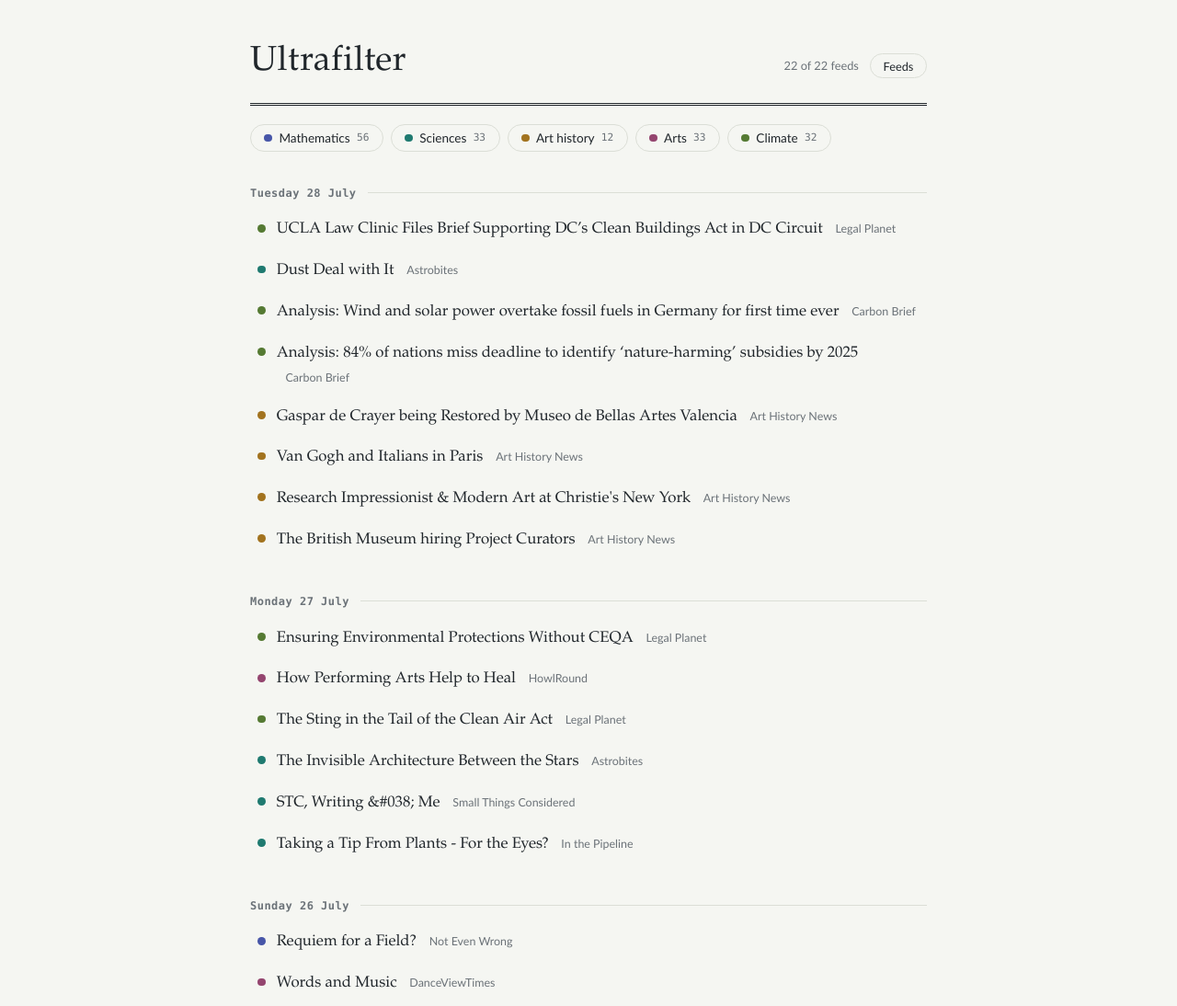
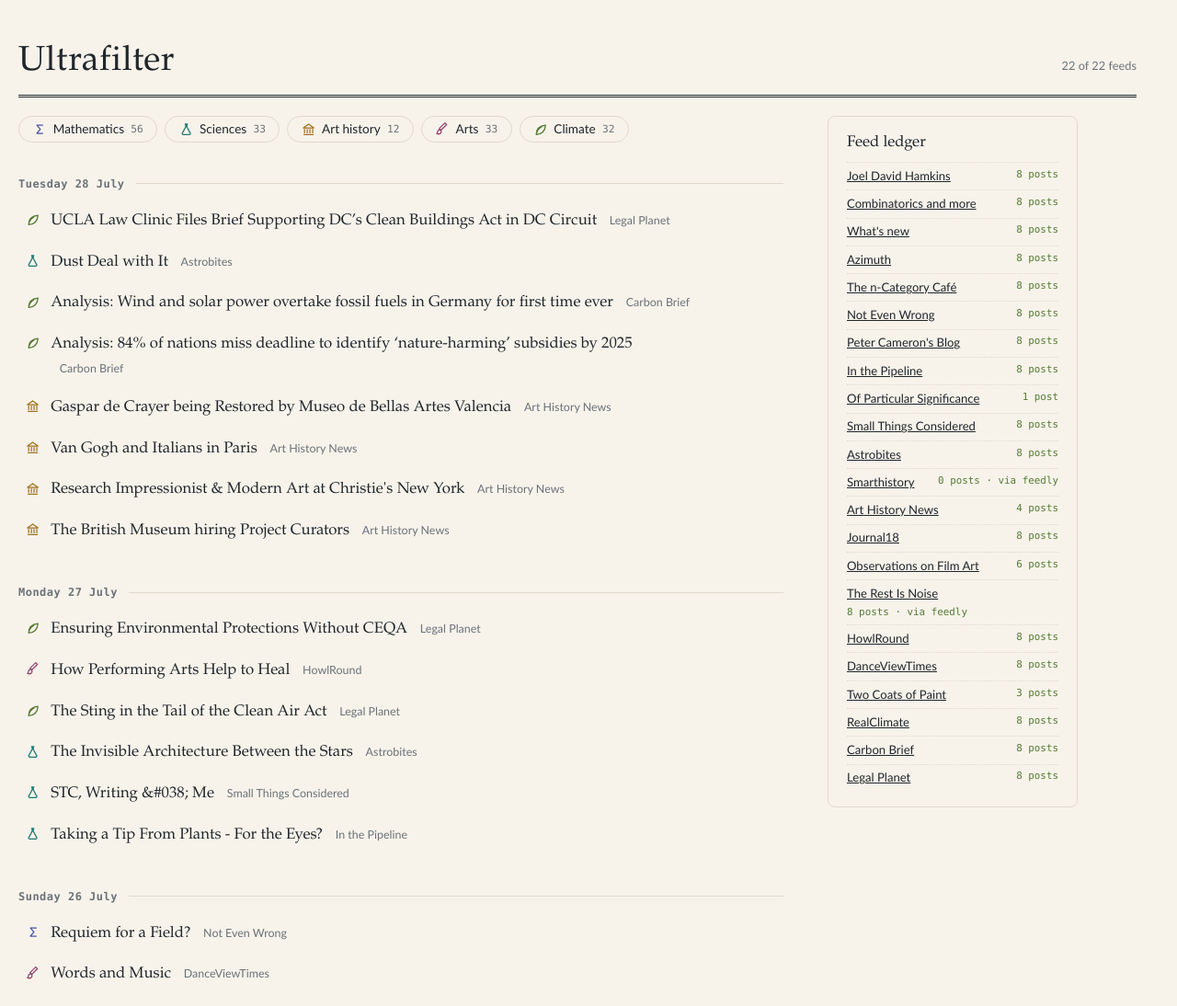
Before and after one commit to mschachner/ultrafilter, a website: page index.html in a window 1280 px wide. Shown: the top 1094 px of the page at 92% size. Drawn offline with Linux system fonts and the light colour scheme.

Commit message:
Stylistic updates

```diff
--- a/index.html
+++ b/index.html
@@ -12,12 +12,12 @@
 <title>Ultrafilter</title>
 <style>
   :root {
-    --bg: #F5F6F2;
+    --bg: #F7F3EB;
     --ink: #20262B;
     --muted: #6B7278;
     --faint: #9AA1A6;
-    --line: #DBDED6;
-    --hover: #EBEDE6;
+    --line: #E0D9CB;
+    --hover: #EFEAE0;
     --display: "Iowan Old Style", "Palatino Linotype", Palatino, Georgia, serif;
     --body: Seravek, "Gill Sans", "Segoe UI", system-ui, -apple-system, sans-serif;
     --mono: "SF Mono", Menlo, Consolas, monospace;
@@ -31,9 +31,11 @@
     line-height: 1.5;
     padding: 2.5rem 1.25rem 5rem;
   }
-  .wrap { max-width: 46rem; margin: 0 auto; }
+  .wrap { max-width: 76rem; }
+  .cols { display: flex; gap: 3rem; align-items: flex-start; }
+  .main { flex: 1; min-width: 0; max-width: 52rem; }
 
-  header { border-bottom: 3px double var(--ink); padding-bottom: 1rem; }
+  header { border-bottom: 3px double var(--ink); padding-bottom: .4rem; }
   .mast-row { display: flex; align-items: baseline; justify-content: space-between; flex-wrap: wrap; gap: .5rem; }
   h1 { font-family: var(--display); font-weight: 400; font-size: 2.35rem; letter-spacing: .01em; }
   .mast-tools { display: flex; align-items: center; gap: .75rem; font-size: .8rem; color: var(--muted); }
@@ -49,18 +51,19 @@
   .chips { display: flex; flex-wrap: wrap; gap: .5rem; margin: 1.25rem 0 0; }
   .chip { display: inline-flex; align-items: center; gap: .45rem; border: 1px solid var(--line);
           border-radius: 999px; background: none; padding: .35rem .9rem; font-size: .85rem; }
-  .chip .dot { width: .55rem; height: .55rem; border-radius: 50%; background: var(--dot, var(--faint)); }
   .chip .n { color: var(--muted); font-family: var(--mono); font-size: .7rem; }
   .chip[aria-pressed="true"] { background: var(--ink); border-color: var(--ink); color: #fff; }
   .chip[aria-pressed="true"] .n { color: #cfd4d8; }
 
-  #ledger { display: none; margin-top: 1.25rem; border: 1px solid var(--line); border-radius: .5rem;
-            padding: 1rem 1.25rem; font-size: .82rem; }
-  #ledger.open { display: block; }
+  .ticon { width: .95rem; height: .95rem; flex: none; color: var(--dot, var(--faint)); }
+
+  #ledger { flex: none; width: 17rem; position: sticky; top: 1.5rem; margin-top: 1.25rem;
+            border: 1px solid var(--line); border-radius: .5rem; padding: 1rem 1.25rem; font-size: .82rem; }
   #ledger h2 { font-family: var(--display); font-weight: 400; font-size: 1.05rem; margin-bottom: .5rem; }
-  .ledger-row { display: flex; justify-content: space-between; gap: 1rem; padding: .3rem 0; border-top: 1px dotted var(--line); }
+  .ledger-row { display: flex; justify-content: space-between; flex-wrap: wrap; gap: .15rem .75rem;
+                padding: .3rem 0; border-top: 1px dotted var(--line); }
   .ledger-row a { color: var(--ink); }
-  .ledger-status { font-family: var(--mono); font-size: .7rem; text-align: right; max-width: 20rem; word-break: break-word; }
+  .ledger-status { font-family: var(--mono); font-size: .68rem; word-break: break-word; }
   .ok { color: #557A33; }
   .fail { color: #A33B2E; }
 
@@ -69,8 +72,11 @@
   .dateline::after { content: ""; flex: 1; border-top: 1px solid var(--line); }
   .post { display: flex; gap: .75rem; padding: .55rem .5rem; border-radius: .4rem; align-items: baseline; }
   .post:hover { background: var(--hover); }
-  .post .dot { flex: none; width: .55rem; height: .55rem; border-radius: 50%; background: var(--dot, var(--faint)); position: relative; top: -.05rem; }
+  .post .ticon { position: relative; top: .15rem; }
   .post-main { min-width: 0; }
+  .post .copy { flex: none; margin-left: auto; font-size: .7rem; padding: .15rem .6rem;
+                color: var(--muted); opacity: 0; }
+  .post:hover .copy, .post:focus-within .copy { opacity: 1; }
   .post-title { font-family: var(--display); font-size: 1.05rem; color: var(--ink); text-decoration: none; }
   .post-title:hover { text-decoration: underline; text-underline-offset: 3px; }
   .post-title:visited { color: var(--muted); }
@@ -78,10 +84,16 @@
 
   #status-line { margin-top: 2rem; color: var(--muted); font-size: .9rem; }
 
-  @media (prefers-reduced-motion: no-preference) { .post { transition: background .12s ease; } }
+  @media (prefers-reduced-motion: no-preference) { .post { transition: background .12s ease; } .post .copy { transition: opacity .12s ease; } }
+  @media (max-width: 64rem) {
+    .cols { flex-direction: column; gap: 0; }
+    .main { max-width: none; }
+    #ledger { position: static; width: auto; align-self: stretch; order: 1; }
+  }
   @media (max-width: 480px) {
     .post { flex-wrap: wrap; }
     .post-src { margin-left: 1.3rem; }
+    .post .copy { opacity: 1; }
   }
 </style>
 </head>
@@ -93,17 +105,18 @@
       <h1>Ultrafilter</h1>
       <div class="mast-tools">
         <span id="report">Loading&hellip;</span>
-        <button id="toggle-ledger" aria-expanded="false">Feeds</button>
       </div>
     </div>
   </header>
 
-  <div class="chips" id="chips" role="group" aria-label="Filter by topic"></div>
-
-  <section id="ledger" aria-label="Feed status"></section>
-
-  <main id="list" aria-live="polite"></main>
-  <p id="status-line">Loading posts&hellip;</p>
+  <div class="cols">
+    <div class="main">
+      <div class="chips" id="chips" role="group" aria-label="Filter by topic"></div>
+      <main id="list" aria-live="polite"></main>
+      <p id="status-line">Loading posts&hellip;</p>
+    </div>
+    <aside id="ledger" aria-label="Feed status"></aside>
+  </div>
 
 </div>
 
@@ -126,6 +139,20 @@
   return t ? t.color : "#9AA1A6";
 }
 
+const ICONS = {
+  math:    '<path d="M18 5H8l6 7-6 7h10"/>',                                     // sigma
+  sci:     '<path d="M10 3h4M11 3v5L5.8 17.5A2 2 0 0 0 7.6 21h8.8a2 2 0 0 0 1.8-3.5L13 8V3"/>', // flask
+  arthist: '<path d="M12 3 3 9.5h18L12 3zM5 12v6M9.7 12v6M14.3 12v6M19 12v6M4 21h16"/>',        // temple
+  arts:    '<path d="M20 4l-9.5 9.5-3-3L17 1zM20 4l-3-3M8.5 12.5C6 13 4.5 14.5 4.5 17c0 1.5-1.5 2.5-1.5 2.5s4.5 1.5 6.5-.5c1.4-1.4 1.5-3.5 1.5-3.5z"/>', // brush
+  climate: '<path d="M5 21C5 12 11 6 21 5c-1 10-7 16-16 16zM5 21c1-6 4-10 9-13"/>',             // leaf
+};
+
+function icon(id) {
+  const path = ICONS[id] || '<circle cx="12" cy="12" r="5"/>';
+  return `<svg class="ticon" viewBox="0 0 24 24" fill="none" stroke="currentColor"
+    stroke-width="2" stroke-linecap="round" stroke-linejoin="round" aria-hidden="true">${path}</svg>`;
+}
+
 function visibleCount(topicId) {
   const posts = data?.posts || [];
   return topicId === "all" ? posts.length : posts.filter(p => p.topics.includes(topicId)).length;
@@ -136,7 +163,7 @@
   $("#chips").innerHTML = chips.map(c => `
     <button class="chip" data-topic="${esc(c.id)}" aria-pressed="${activeTopic === c.id}"
       style="--dot:${esc(c.color)}">
-      <span class="dot" aria-hidden="true"></span>
+      ${icon(c.id)}
       ${esc(c.label)} <span class="n">${visibleCount(c.id)}</span>
     </button>`).join("");
   // Clicking the active chip deselects it, returning to the unfiltered view.
@@ -152,11 +179,10 @@
   const rows = feeds.map(f => {
     const ok = f.status === "ok";
     const label = ok
-      ? `${f.count} posts${f.source && f.source !== "direct" ? ` \u00b7 via ${esc(f.source)}` : ""}`
+      ? `${f.count} post${f.count === 1 ? "" : "s"}${f.source && f.source !== "direct" ? ` \u00b7 via ${esc(f.source)}` : ""}`
       : `failed \u2014 ${esc(f.error || "unknown")}`;
     return `<div class="ledger-row">
-      <span><a href="${esc(f.site)}" target="_blank" rel="noopener">${esc(f.name)}</a>
-        <span style="color:var(--faint)"> \u2014 ${esc(f.author)}</span></span>
+      <a href="${esc(f.site)}" target="_blank" rel="noopener" title="${esc(f.author)}">${esc(f.name)}</a>
       <span class="ledger-status ${ok ? "ok" : "fail"}">${label}</span>
     </div>`;
   }).join("");
@@ -175,11 +201,12 @@
     const key = d && !isNaN(d) ? dateKey(d) : "Undated";
     if (key !== lastKey) { html += `<h2 class="dateline">${key}</h2>`; lastKey = key; }
     html += `<div class="post" style="--dot:${topicColor(p.topics[0])}">
-      <span class="dot" aria-hidden="true"></span>
+      ${icon(p.topics[0])}
       <span class="post-main">
         <a class="post-title" href="${esc(p.link)}" target="_blank" rel="noopener">${esc(p.title)}</a>
         <span class="post-src">${esc(p.feed)}</span>
       </span>
+      <button class="copy" data-link="${esc(p.link)}">Copy link</button>
     </div>`;
   }
   $("#list").innerHTML = html;
@@ -233,10 +260,18 @@
   }
 }
 
-$("#toggle-ledger").addEventListener("click", () => {
-  const open = $("#ledger").classList.toggle("open");
-  $("#toggle-ledger").setAttribute("aria-expanded", String(open));
+$("#list").addEventListener("click", async e => {
+  const btn = e.target.closest(".copy");
+  if (!btn) return;
+  try {
+    await navigator.clipboard.writeText(btn.dataset.link);
+    btn.textContent = "Copied";
+  } catch {
+    btn.textContent = "Couldn't copy";
+  }
+  setTimeout(() => { btn.textContent = "Copy link"; }, 1200);
 });
+
 load();
 </script>
 </body>
```
Also changed, not shown: scripts/build-feeds.mjs (+31 -4 lines).
